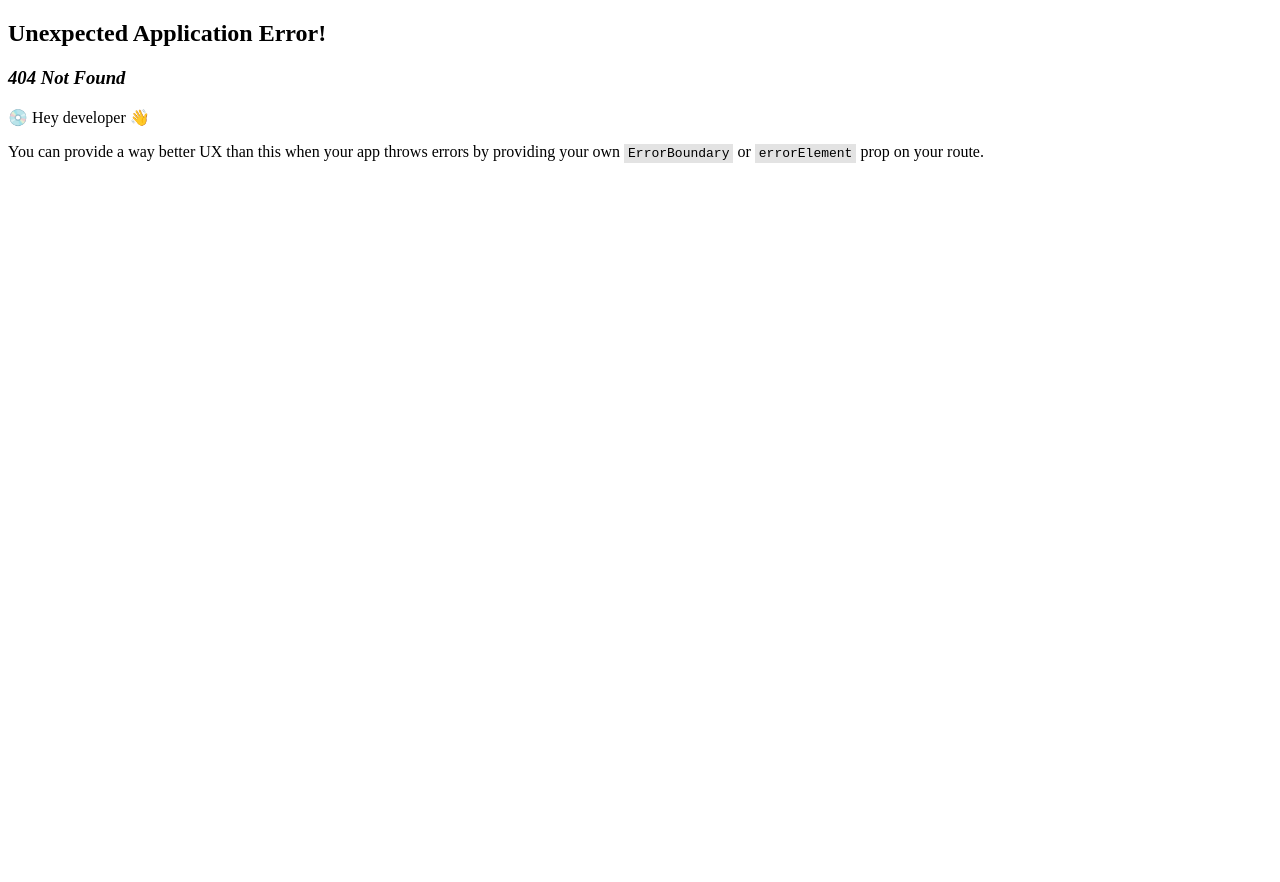
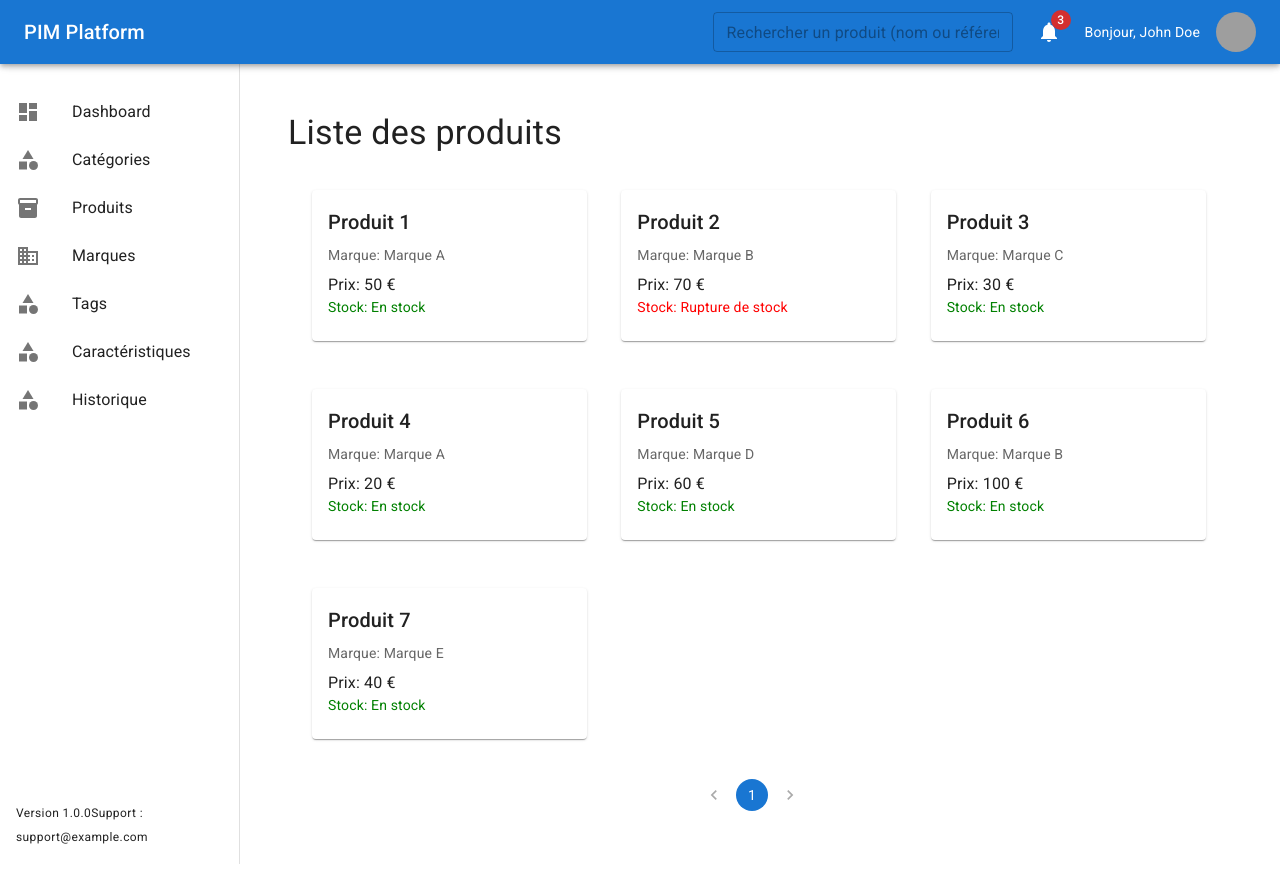
Before and after one commit to alexandreg67/pim, a React (Vite) app in the folder client/: page /products in a window 1280 px wide. Before the commit this address had no page. Before the commit the page ends 800 px from the top, so only its background shows below. Built offline with nearby package versions, Linux system fonts and the light colour scheme; grey boxes are pictures that could not be loaded.

Commit message:
Display products with cards and pagination

```diff
--- /dev/null
+++ b/client/src/components/products/ProductCard.tsx
@@ -0,0 +1,37 @@
+import React from 'react';
+import { Card, CardContent, Typography } from '@mui/material';
+
+interface ProductCardProps {
+  name: string;
+  brand: string;
+  price: number;
+  stock: number;
+}
+
+const ProductCard: React.FC<ProductCardProps> = ({
+  name,
+  brand,
+  price,
+  stock,
+}) => {
+  return (
+    <Card sx={{ minWidth: 275, maxWidth: 300, margin: 2 }}>
+      <CardContent>
+        <Typography variant="h6" gutterBottom>
+          {name}
+        </Typography>
+        <Typography variant="body2" color="textSecondary">
+          Marque: {brand}
+        </Typography>
+        <Typography variant="body1" sx={{ marginTop: 1 }}>
+          Prix: {price} €
+        </Typography>
+        <Typography variant="body2" color={stock > 0 ? 'green' : 'red'}>
+          Stock: {stock > 0 ? 'En stock' : 'Rupture de stock'}
+        </Typography>
+      </CardContent>
+    </Card>
+  );
+};
+
+export default ProductCard;
--- /dev/null
+++ b/client/src/components/products/ProductList.tsx
@@ -0,0 +1,62 @@
+import React, { useState } from 'react';
+import { Box, Grid, Pagination } from '@mui/material';
+import ProductCard from './ProductCard';
+
+interface Product {
+  id: string;
+  name: string;
+  brand: string;
+  price: number;
+  stock: number;
+}
+
+interface ProductListProps {
+  products: Product[];
+  itemsPerPage?: number;
+}
+
+const ProductList: React.FC<ProductListProps> = ({
+  products,
+  itemsPerPage = 12,
+}) => {
+  const [currentPage, setCurrentPage] = useState(1);
+
+  const handlePageChange = (
+    event: React.ChangeEvent<unknown>,
+    page: number
+  ) => {
+    setCurrentPage(page);
+  };
+
+  const startIndex = (currentPage - 1) * itemsPerPage;
+  const currentProducts = products.slice(startIndex, startIndex + itemsPerPage);
+
+  return (
+    <>
+      <Box sx={{ padding: 3 }}>
+        <Grid container spacing={2}>
+          {currentProducts.map((product) => (
+            <Grid item xs={12} sm={6} md={4} xl={3} key={product.id}>
+              <ProductCard
+                name={product.name}
+                brand={product.brand}
+                price={product.price}
+                stock={product.stock}
+              />
+            </Grid>
+          ))}
+        </Grid>
+        <Box sx={{ display: 'flex', justifyContent: 'center', marginTop: 3 }}>
+          <Pagination
+            count={Math.ceil(products.length / itemsPerPage)}
+            page={currentPage}
+            onChange={handlePageChange}
+            color="primary"
+          />
+        </Box>
+      </Box>
+    </>
+  );
+};
+
+export default ProductList;
--- /dev/null
+++ b/client/src/pages/ProductsPage.tsx
@@ -0,0 +1,34 @@
+import React from 'react';
+import ProductList from '../components/products/ProductList';
+import { Box, Grid, Typography } from '@mui/material';
+
+export const mockProducts = [
+  { id: '1', name: 'Produit 1', brand: 'Marque A', price: 50, stock: 10 },
+  { id: '2', name: 'Produit 2', brand: 'Marque B', price: 70, stock: 0 },
+  { id: '3', name: 'Produit 3', brand: 'Marque C', price: 30, stock: 5 },
+  { id: '4', name: 'Produit 4', brand: 'Marque A', price: 20, stock: 2 },
+  { id: '5', name: 'Produit 5', brand: 'Marque D', price: 60, stock: 8 },
+  { id: '6', name: 'Produit 6', brand: 'Marque B', price: 100, stock: 1 },
+  { id: '7', name: 'Produit 7', brand: 'Marque E', price: 40, stock: 3 },
+];
+
+const ProductsPage: React.FC = () => {
+  const drawerWidth = 240;
+  return (
+    <Box
+      sx={{
+        marginLeft: { sm: `${drawerWidth}px` },
+        padding: 3,
+      }}
+    >
+      <Typography variant="h4" gutterBottom>
+        Liste des produits
+      </Typography>
+      <Grid container spacing={2}>
+        <ProductList products={mockProducts} />
+      </Grid>
+    </Box>
+  );
+};
+
+export default ProductsPage;
--- a/client/src/routes/index.tsx
+++ b/client/src/routes/index.tsx
@@ -1,16 +1,25 @@
 import { createBrowserRouter } from 'react-router-dom';
 import MainLayout from '../layouts/MainLayout';
 import Dashboard from '../pages/Dashboard';
+import ProductsPage from '../pages/ProductsPage';
 
 const router = createBrowserRouter([
   {
-    path: '/',
+    path: '/dashboard',
     element: (
       <MainLayout isAdmin={true}>
         <Dashboard />
       </MainLayout>
     ),
   },
+  {
+    path: '/products',
+    element: (
+      <MainLayout isAdmin={true}>
+        <ProductsPage />
+      </MainLayout>
+    ),
+  },
 ]);
 
 export default router;
```
Also changed, not shown: 1 other file (tests, documents, lock files or other folders).
